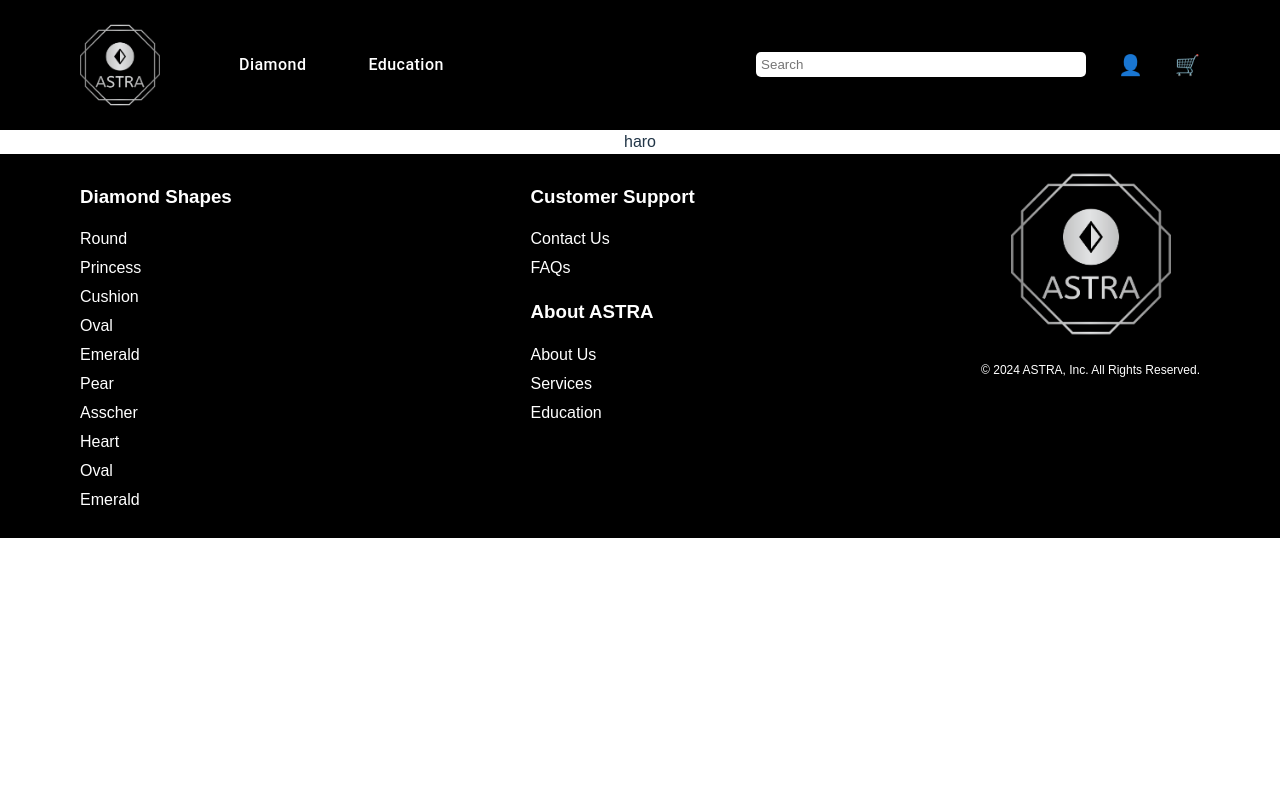
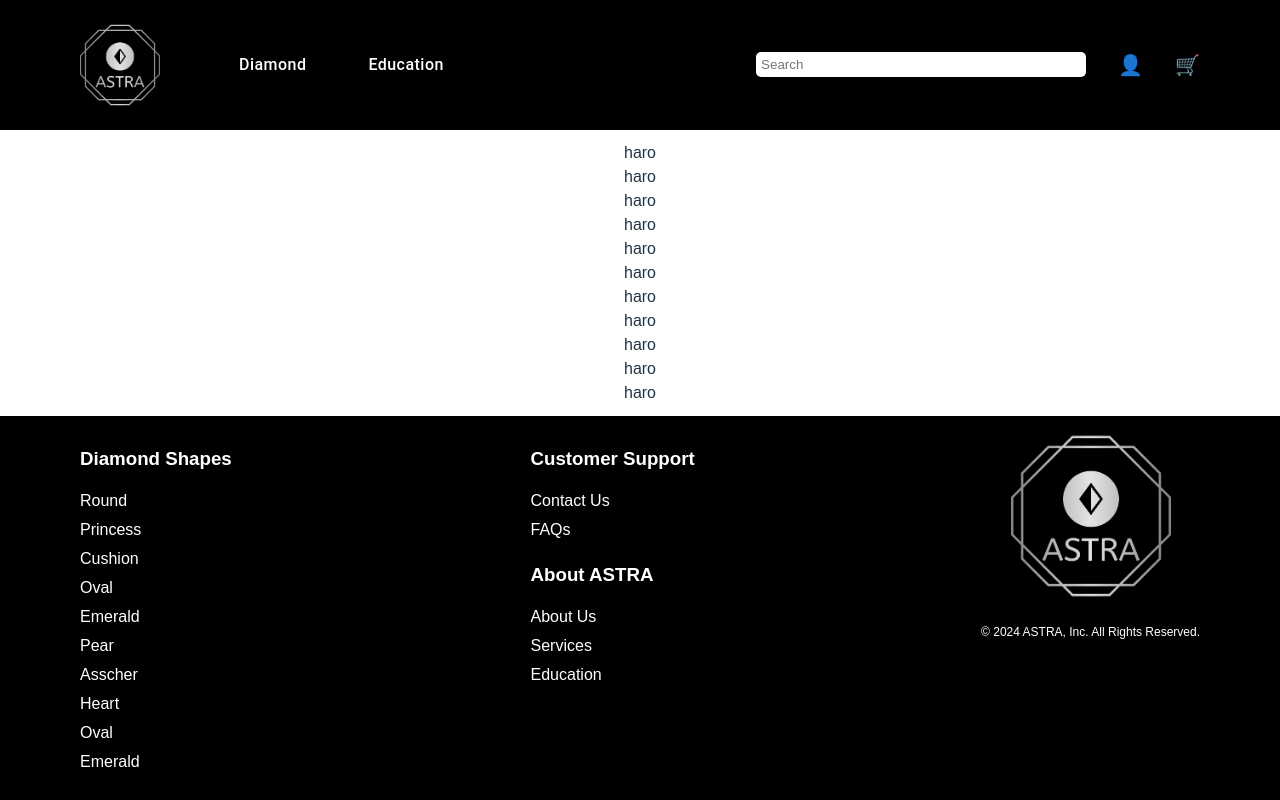
Before and after one commit to Nivizia/ASTRA, a React (Vite) app in the folder DiamondShopWebsiteProject/DiamondShopWebApp/: page / in a window 1280 px wide. Built offline with nearby package versions, Linux system fonts and the light colour scheme.

Commit message:
Its rendering correctly now

```diff
--- a/DiamondShopWebsiteProject/DiamondShopWebApp/src/components/root.jsx
+++ b/DiamondShopWebsiteProject/DiamondShopWebApp/src/components/root.jsx
@@ -8,14 +8,48 @@ const StyledContainer = styled.div
 const Root = () => {
   return (
     <StyledContainer>
+      <div id="page-renderer">
         <Header />
         <main>
           <div>
             haro
           </div>
+          <div>
+            haro
+          </div>
+          <div>
+            haro
+          </div>
+          <div>
+            haro
+          </div>
+          <div>
+            haro
+          </div>
+          <div>
+            haro
+          </div>
+          <div>
+            haro
+          </div>
+          <div>
+            haro
+          </div>
+          <div>
+            haro
+          </div>
+          <div>
+            haro
+          </div>
+          <div>
+            haro
+          </div>
         </main>
         <Footer />
+      </div>
     </StyledContainer>
+
+
   )
 }
 export default Root
--- a/DiamondShopWebsiteProject/DiamondShopWebApp/src/index.css
+++ b/DiamondShopWebsiteProject/DiamondShopWebApp/src/index.css
@@ -11,6 +11,12 @@
   text-rendering: optimizeLegibility;
   -webkit-font-smoothing: antialiased;
   -moz-osx-font-smoothing: grayscale;
+}
+
+div#page-renderer {
+  display: flex;
+  min-height: 100vh;
+  flex-direction: column
 }
 
 a {
```
Lines whose indentation alone changed are shown as unchanged.
